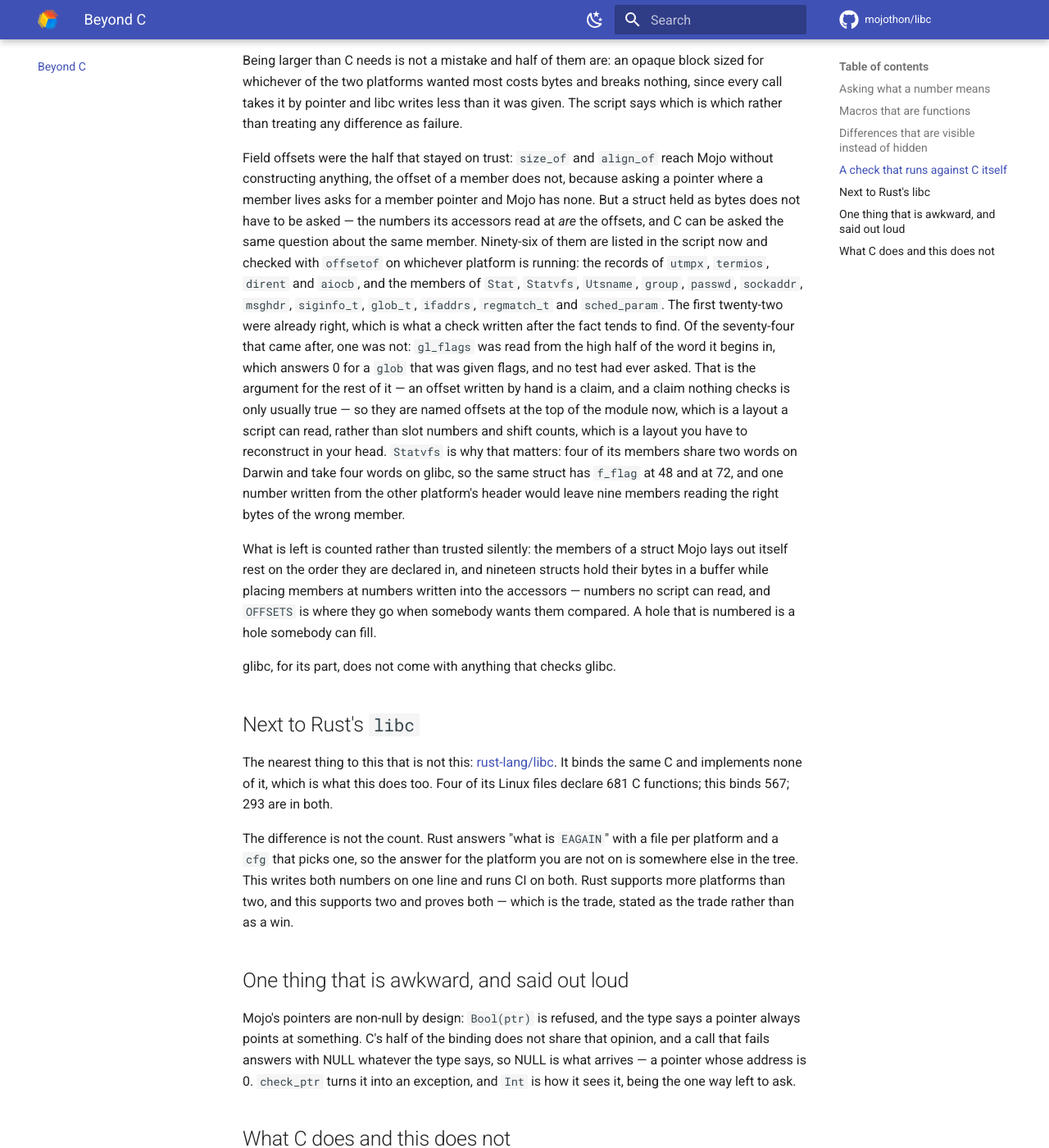
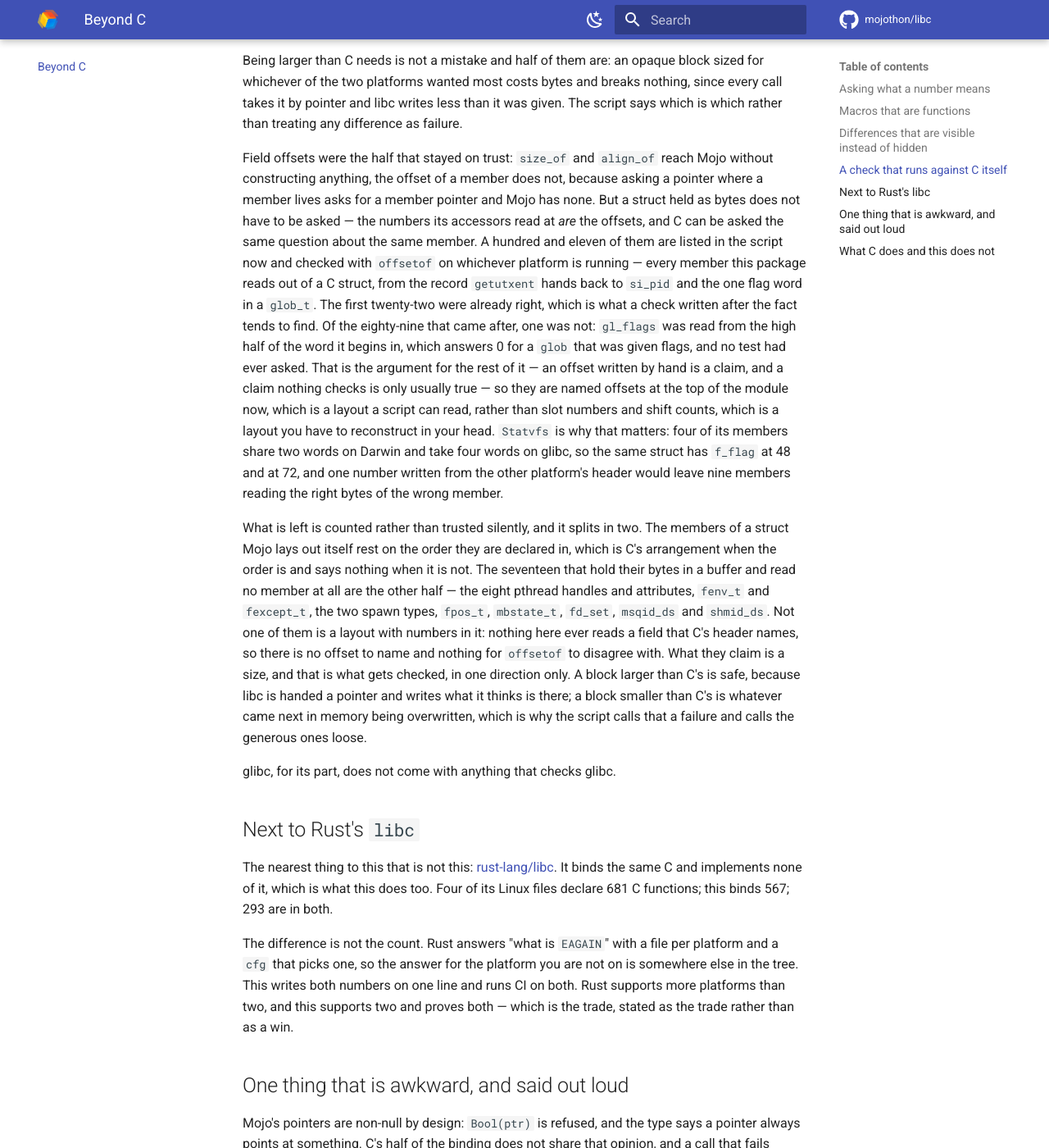
Before and after one commit to mojothon/libc, an MkDocs documentation site: the page built from docs/beyond-c.md, in a window 1280 px wide and 1400 px high, scrolled down 2612 px. Shown: the whole window at 82% size. Built offline with MkDocs 1.6.1 and Material for MkDocs 9.7.7, drawn with Linux system fonts in a browser that asks for light colours; comment, search, counter and statistics services are not loaded.

Commit message:
refactor(netif,sys): the last three structs that read a member
`if_nameindex` names its two, `Sysinfo` its twelve — those were already named
constants in the module from the day they were written and had simply never
been compared with C — and `sigevent` the one word it sets, which was the
second half of a slot written as `_slots[1] >> 32` and is an offset of 12 now.

That is a hundred and eleven offsets, and the statement that goes with it is
the point of the exercise: every member this package reads out of a C struct
is now read at an offset a script can compare with the compiler's. The
seventeen that are left are the ones that read nothing at all — the eight
pthread handles and attributes, `fenv_t`, `fexcept_t`, the two spawn types,
`fpos_t`, `mbstate_t`, `fd_set`, `msqid_ds`, `shmid_ds`.

Those seventeen were being counted as work left undone, which was the wrong
way to describe them. None has a member this package reads, so there is no
offset to name and nothing `offsetof` could disagree with; a constant in
`OFFSETS` for one of them would be a zero pretending to be a fact. What each
claims is a size, and the size check has covered that since it was written,
in one direction only: libc is handed a pointer and writes what it thinks is
there, so a block larger than C's is safe and a block smaller than C's is
somebody else's memory. The script's summary line said they were "placing
members at numbers written into the accessors", which stopped being true, so
it says a size rather than a layout now.

Two of the three are Linux only — `sysinfo` and `timer_create` do not exist
on Darwin — so thirteen of the hundred and eleven are answered by "Mojo will
not say" on the platform that does not have them, which is what that message
is for.

```diff
--- a/docs/beyond-c.md
+++ b/docs/beyond-c.md
@@ -133,31 +133,38 @@ reach Mojo without constructing anything, the offset of a member does not,
 because asking a pointer where a member lives asks for a member pointer and
 Mojo has none. But a struct held as bytes does not have to be asked — the
 numbers its accessors read at *are* the offsets, and C can be asked the
-same question about the same member. Ninety-six of them are listed in the
-script now and checked with `offsetof` on whichever platform is running:
-the records of `utmpx`, `termios`, `dirent` and `aiocb`, and the members of
-`Stat`, `Statvfs`, `Utsname`, `group`, `passwd`, `sockaddr`, `msghdr`,
-`siginfo_t`, `glob_t`, `ifaddrs`, `regmatch_t` and `sched_param`. The first
-twenty-two were already right, which is what a check written after the fact
-tends to find. Of the seventy-four that came after, one was not: `gl_flags`
-was read from the high half of the word it begins in, which answers 0 for a
-`glob` that was given flags, and no test had ever asked. That is the
-argument for the rest of it — an offset written by hand is a claim, and a
-claim nothing checks is only usually true — so they are named offsets at the
-top of the module now, which is a layout a script can read, rather than slot
-numbers and shift counts, which is a layout you have to reconstruct in your
-head. `Statvfs` is
-why that matters: four of its members share two words on Darwin and take
-four words on glibc, so the same struct has `f_flag` at 48 and at 72, and
-one number written from the other platform's header would leave nine
-members reading the right bytes of the wrong member.
+same question about the same member. A hundred and eleven of them are listed
+in the script now and checked with `offsetof` on whichever platform is
+running — every member this package reads out of a C struct, from the record
+`getutxent` hands back to `si_pid` and the one flag word in a `glob_t`. The
+first twenty-two were already right, which is what a check written after the
+fact tends to find. Of the eighty-nine that came after, one was not:
+`gl_flags` was read from the high half of the word it begins in, which
+answers 0 for a `glob` that was given flags, and no test had ever asked. That
+is the argument for the rest of it — an offset written by hand is a claim,
+and a claim nothing checks is only usually true — so they are named offsets
+at the top of the module now, which is a layout a script can read, rather
+than slot numbers and shift counts, which is a layout you have to
+reconstruct in your head. `Statvfs` is why that matters: four of its members
+share two words on Darwin and take four words on glibc, so the same struct
+has `f_flag` at 48 and at 72, and one number written from the other
+platform's header would leave nine members reading the right bytes of the
+wrong member.
 
-What is left is counted rather than trusted silently: the members of a
-struct Mojo lays out itself rest on the order they are declared in, and
-nineteen structs hold their bytes in a buffer while placing members at
-numbers written into the accessors — numbers no script can read, and
-`OFFSETS` is where they go when somebody wants them compared. A hole that
-is numbered is a hole somebody can fill.
+What is left is counted rather than trusted silently, and it splits in two.
+The members of a struct Mojo lays out itself rest on the order they are
+declared in, which is C's arrangement when the order is and says nothing
+when it is not. The seventeen that hold their bytes in a buffer and read no
+member at all are the other half — the eight pthread handles and attributes,
+`fenv_t` and `fexcept_t`, the two spawn types, `fpos_t`, `mbstate_t`,
+`fd_set`, `msqid_ds` and `shmid_ds`. Not one of them is a layout with numbers
+in it: nothing here ever reads a field that C's header names, so there is no
+offset to name and nothing for `offsetof` to disagree with. What they claim
+is a size, and that is what gets checked, in one direction only. A block
+larger than C's is safe, because libc is handed a pointer and writes what it
+thinks is there; a block smaller than C's is whatever came next in memory
+being overwritten, which is why the script calls that a failure and calls the
+generous ones loose.
 
 glibc, for its part, does not come with anything that checks glibc.
 
```
Also changed, not shown: CHANGELOG.md (+15 -0 lines), docs/modules.md (+2 -2 lines), 3 other files.
